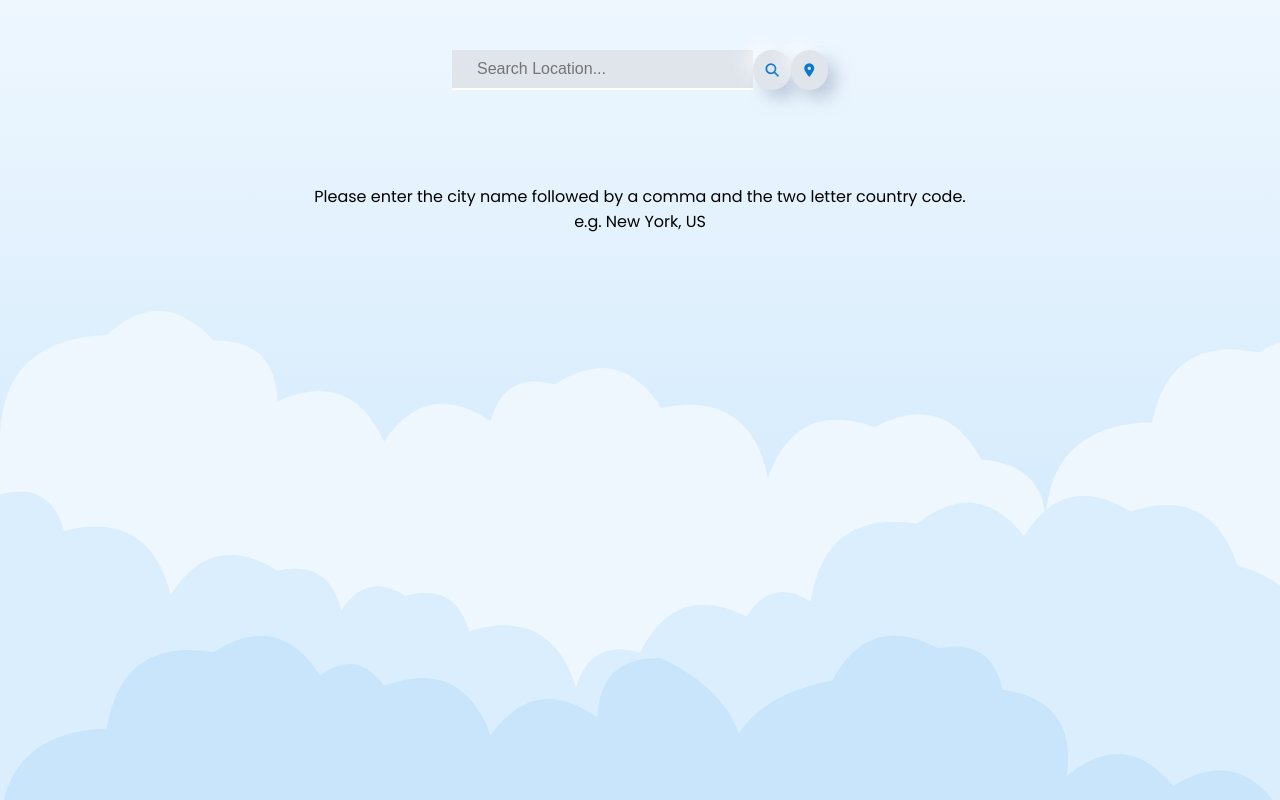
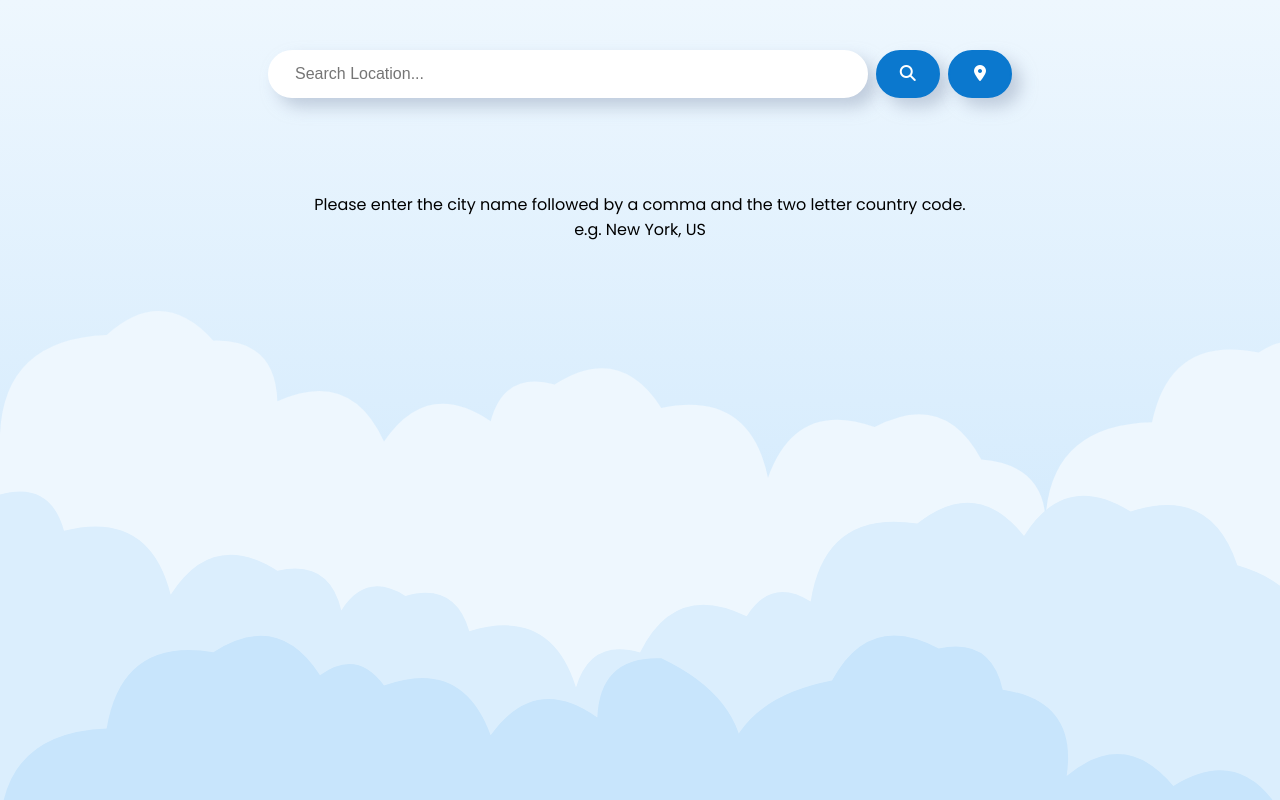
Before and after one commit to stpodlogar/KeyForecast-Weather, a plain HTML site: page index.html in a window 1280 px wide. Drawn offline with Linux system fonts and the light colour scheme.

Commit message:
search bar changes

```diff
--- a/css/weather.css
+++ b/css/weather.css
@@ -89,7 +89,7 @@ body {
 }
 
 .weather-input {
-    width: 400px;
+    width: 100%;
     padding: 0 0.75rem;
 }
 
@@ -340,19 +340,20 @@ button[data-toggle="collapse"] > i {
 }
 
 #location {
-    width: 85%;
-    height: 40px;
+    width: 100%;
+    height: 3em;
     padding: 5px 25px;
-    border: none;
+    border: 2px solid var(--bg_alt);
+    border-radius: 50px;
     color: var(--text_dark);
-    background-color: var(--bg_main);
-    border-bottom: 2px solid var(--text_light);
+    background-color: var(--bg_alt);
     transition: ease-in-out 0.2s;
+    box-shadow: 9px 9px 16px rgb(163 177 198 / 60%);
 }
 
 #location:focus {
     outline: none;
-    border-bottom: 2px solid var(--purple);
+    border: 2px solid var(--purple);
 }
 
 form {
@@ -361,22 +362,19 @@ form {
 
 form button {
     font-weight: bold;
-    height: 40px;
-    width: 40px;
-    border: none;
+    font-size: 16px;
+    height: 3em;
+    width: 5em;
+    border: 2px solid var(--purple);
     border-radius: 30px;
-    background: var(--bg_main);
-    color: var(--purple);
-    margin-left: auto;
-    transition: background ease-in-out 0.2s;
-    box-shadow:
-        9px 9px 16px rgba(163,177,198,0.6),
-        -9px -9px 16px rgba(255,255,255, 0.5);
+    background: var(--purple);
+    color: var(--text_light);
+    margin-left: 0.5em;
+    box-shadow: 9px 9px 16px rgba(163,177,198,0.6);
 }
 
 form button:hover {
     cursor: pointer;
-    background: rgb(0 0 0 / 5%);
 }
 
 .location-title h3 {
```
